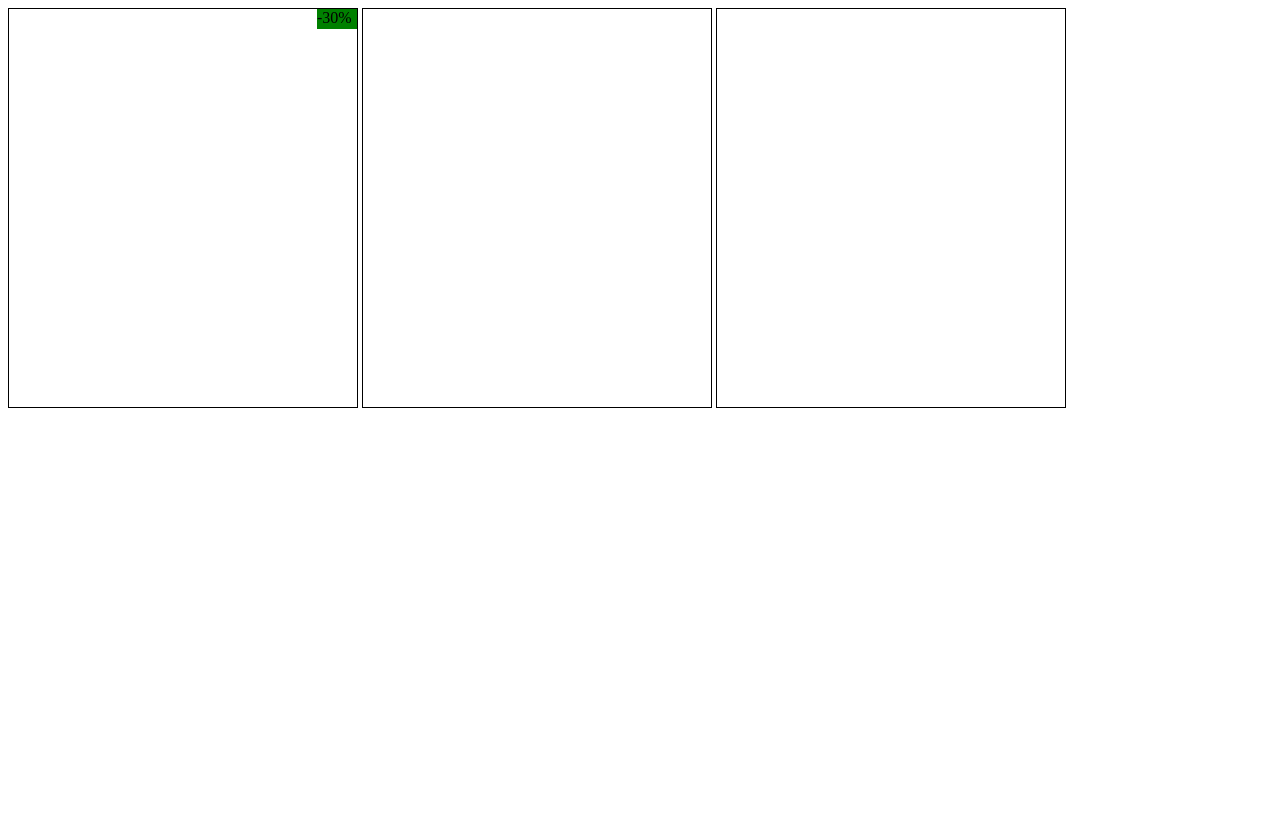
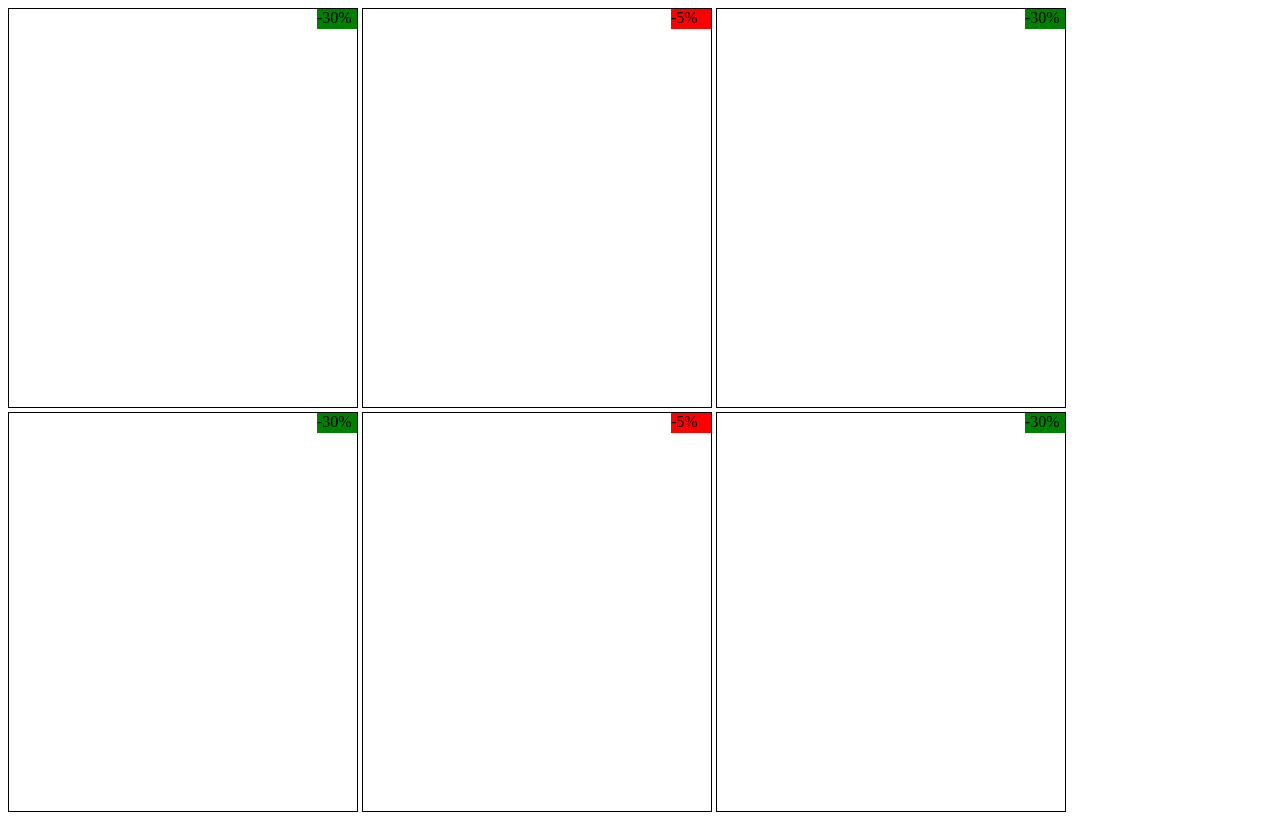
Before and after one commit to davide-amabile/htmlcss-shop, a plain HTML site: page index.html in a window 1280 px wide. Shown: the top 816 px of the page. Drawn offline with Linux system fonts and the light colour scheme.

Commit message:
copy past second line & red label discount

```diff
--- a/css/style.css
+++ b/css/style.css
@@ -5,11 +5,8 @@
 }
 
 .container{
-
   width: 1500px;
   height: 750px;
-
-
 }
 
 /*box*/
@@ -23,14 +20,7 @@
   border: 1px solid black;
 }
 
-.pic1 {
-}
 
-.pic2 {
-}
-
-.pic3 {
-}
 /*etichetta sconto verde*/
 .discount {
   width: 40px;
@@ -40,3 +30,17 @@
   top: 0px;
   right: 0px;
 }
+
+/*.discount:nth-child(even) {
+  background-color: red;
+}ho provato a dire i pari rossi ma non funzionava. Cosa ho sbagliato?*/
+
+/*etichetta rossa*/
+.discountred {
+  width: 40px;
+  height: 20px;
+  background: red;
+  position: absolute;
+  top: 0px;
+  right: 0px;
+}
--- a/index.html
+++ b/index.html
@@ -7,7 +7,7 @@
   </head>
   <body>
     <div class="container">
-      <section>
+      <section><!--prima riga-->
         <div class="box pic1"><!--primo box-->
           <div class="discount"><!--etichetta sconto verde-->
             -30%
@@ -15,12 +15,38 @@
 
         </div>
         <div class="box pic2">
+          <div class="discountred"><!--etichetta rossa-->
+            -5%
+          </div>
+
 
         </div>
         <div class="box pic3">
+          <div class="discount">
+            -30%
+          </div>
+        </div>
+      </section><!--/prima riga-->
+      <section><!--seconda riga-->
+        <div class="box pic1"><!--primo box-->
+          <div class="discount"><!--etichetta sconto verde-->
+            -30%
+          </div>
 
         </div>
-      </section>
+        <div class="box pic2">
+          <div class="discountred"><!--etichetta rossa-->
+            -5%
+          </div>
+
+
+        </div>
+        <div class="box pic3">
+          <div class="discount">
+            -30%
+          </div>
+        </div>
+      </section><!--/seconda riga-->
 
     </div>
 
```
